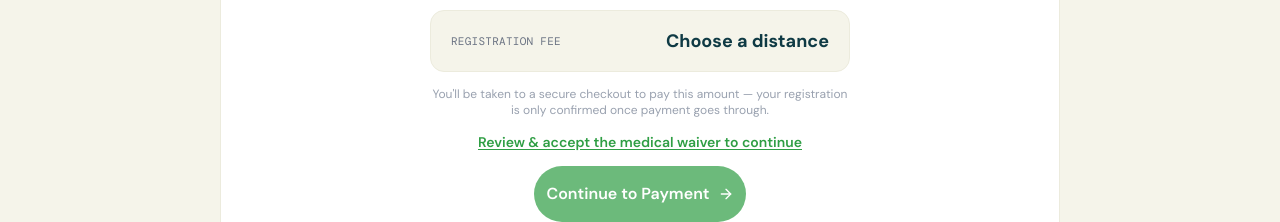
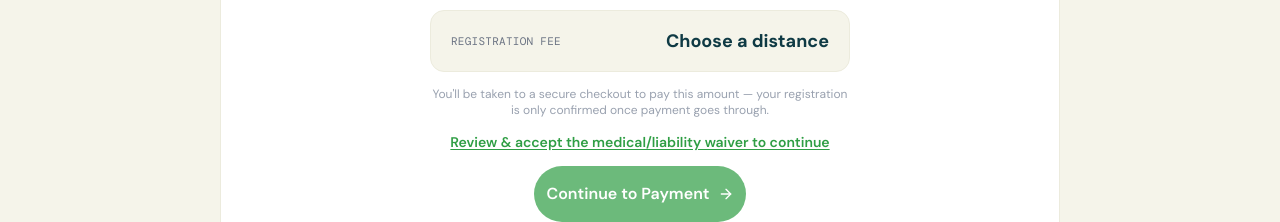
Before and after one commit to GeeNahz/eko170, a Next.js app: page /register in a window 1280 px wide. Shown: the part 1720-1942 px from the top of the page. Built offline with nearby package versions, Linux system fonts and the light colour scheme; no server answers; a web font is replaced by a local one.

Commit message:
chore(register): rename medical waiver to medical/liability
Updated user-facing copy only — checkbox-gate link, acceptance
confirmation, server validation message, Sheet column label.
The legal document's own title is unchanged.

```diff
--- a/src/features/base/register/components/registration-form.tsx
+++ b/src/features/base/register/components/registration-form.tsx
@@ -360,7 +360,7 @@ export function RegistrationForm() {
           {waiverAgreed ? (
             <div className="flex items-center gap-2 font-sans text-sm font-semibold text-brand-green">
               <Check className="size-4" />
-              Medical waiver accepted
+              Medical/liability waiver accepted
             </div>
           ) : (
             <button
@@ -368,7 +368,7 @@ export function RegistrationForm() {
               onClick={() => setWaiverOpen(true)}
               className="font-sans text-sm font-semibold text-brand-green underline underline-offset-2"
             >
-              Review &amp; accept the medical waiver to continue
+              Review &amp; accept the medical/liability waiver to continue
             </button>
           )}
 
--- a/src/features/base/register/constants.ts
+++ b/src/features/base/register/constants.ts
@@ -18,7 +18,7 @@ export const FIELD_LABELS: Record<keyof RegistrationFormValues, string> = {
   insNumber: "Enrollee number",
   emergencyName: "Emergency contact name",
   emergencyPhone: "Emergency contact phone",
-  medicalWaiverAgreed: "Medical waiver agreed",
+  medicalWaiverAgreed: "Medical/liability waiver agreed",
 };
 
 export const REQUIRED_FIELDS: (keyof RegistrationFormValues)[] = [
--- a/src/features/base/register/server/actions.ts
+++ b/src/features/base/register/server/actions.ts
@@ -29,7 +29,7 @@ export async function registerAction(
   }
   if (values.medicalWaiverAgreed !== "true") {
     fieldErrors.medicalWaiverAgreed =
-      "You must accept the medical waiver to continue";
+      "You must accept the medical/liability waiver to continue";
   }
 
   if (Object.keys(fieldErrors).length > 0) {
```
Also changed, not shown: 1 other file (tests, documents, lock files or other folders).
